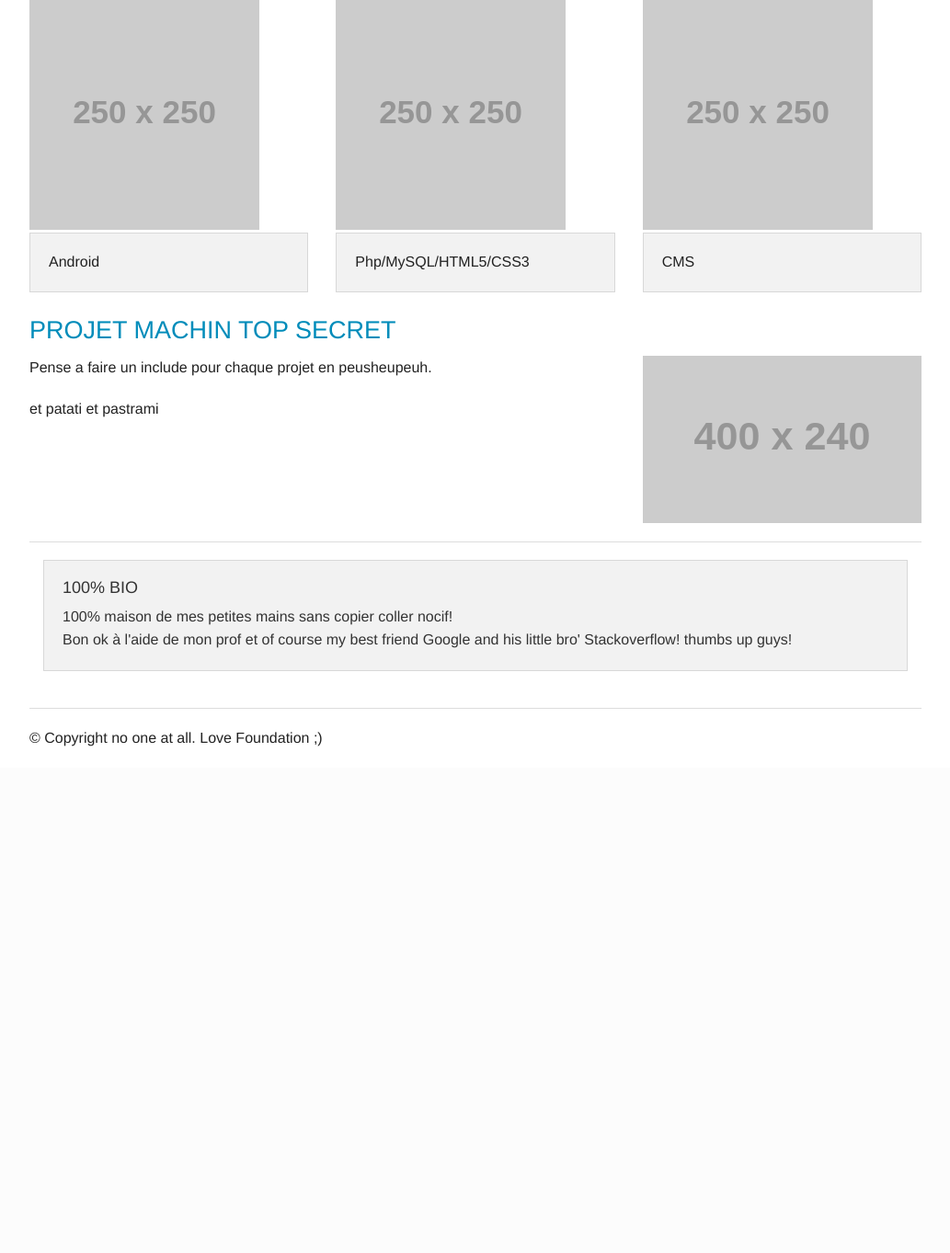
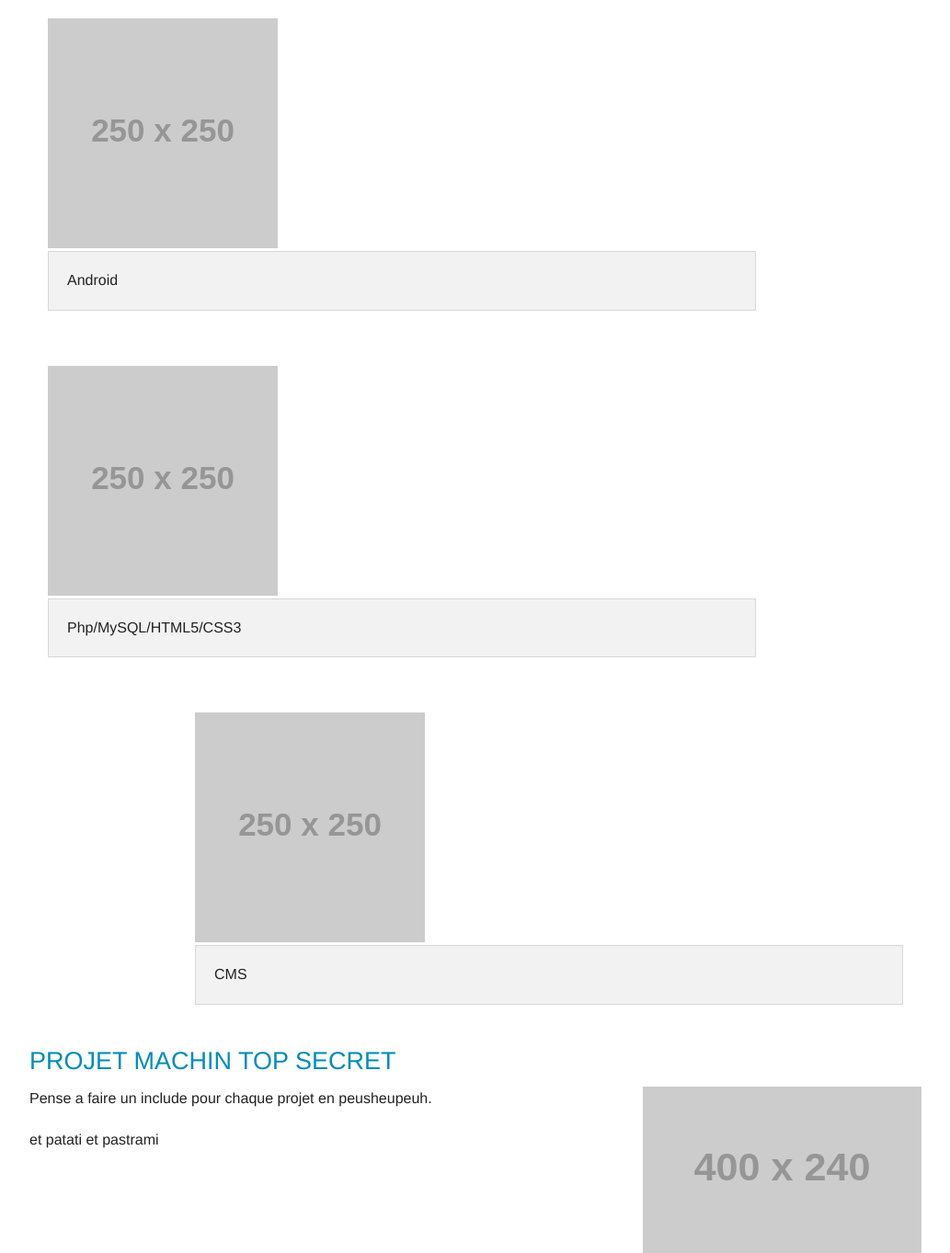
Before and after one commit to p00ps/p00ps.github.io, a PHP site: page /projets/index.html in a window 1280 px wide. Shown: the part 45-1408 px from the top of the page at 92% size, without its empty margins (123-1156 px from the left). Before the commit the page ends 857 px from the top, so only its background shows below. Run offline with PHP 8.4, Linux system fonts and the light colour scheme; grey boxes labelled with a size stand in for pictures from a placeholder-image service; some libraries are stand-ins or nearby versions.

Commit message:
css thumbnail

```diff
--- a/css/addson.css
+++ b/css/addson.css
@@ -1,3 +1,8 @@
+.tnprojet{
+    width: 80%;
+    margin: 2%;
+}
+
 .featured-button{
 	margin-top: 30%;
 	margin-left:auto;
@@ -9,10 +14,6 @@
 	padding: 10% 5% 5% 10%;
 	background-image: url(../img/homepagebg.png);
 	}
-
-#flashContent{
-	margin: 10% 0% 0% 10%;
-}
 
 #homepage-welcome .cowhen img {
     max-width: 80%;
@@ -34,3 +35,7 @@
         position: absolute;
         right: 0;
         bottom: 0px; } }
+
+#flashContent{
+    margin: 10% 0% 0% 10%;
+}
--- a/index.html
+++ b/index.html
@@ -42,7 +42,7 @@
   <div class="row">
     <div class="large-5 medium-7 small-12 columns">
       <h1>Sylvia KHUU</h1><br>
-      <h3>Développeur junior <br class="hide-for-small">et prête à être exploiter!</h3>
+      <h3>Développeur junior <br class="hide-for-small">et prête à être exploitée!</h3>
       <br>
     </div>
   </div>
@@ -75,7 +75,7 @@
           <div class="row">
           <div class="large-6 small-12 columns">
 
-            <h4>About me</h4><hr/>
+            <h4>A propos</h4><hr/>
             <h5 class="subheader">Quelque chose comme quoi je suis sérieuse et motivé =) toussa toussa quoi....
             </h5>
 
--- a/projets/index.html
+++ b/projets/index.html
@@ -41,17 +41,17 @@
 
     <!-- Thumbnails -->
 
-        <div class="large-4 small-4 columns">
+        <div class="large-4 small-4 columns tnprojet">
           <a href=""><img src="http://placehold.it/250x250&text=Thumbnail" /></a>
           <h6 class="panel">Android</h6>
         </div>
 
-        <div class="large-4 small-4 columns">
+        <div class="large-4 small-4 columns tnprojet">
           <a href=""><img src="http://placehold.it/250x250&text=Thumbnail" /></a>
           <h6 class="panel">Php/MySQL/HTML5/CSS3</h6>
         </div>
 
-        <div class="large-4 small-4 columns">
+        <div class="large-4 small-4 columns tnprojet">
           <a href=""><img src="http://placehold.it/250x250&text=Thumbnail" /></a>
           <h6 class="panel">CMS</h6>
         </div>
```
